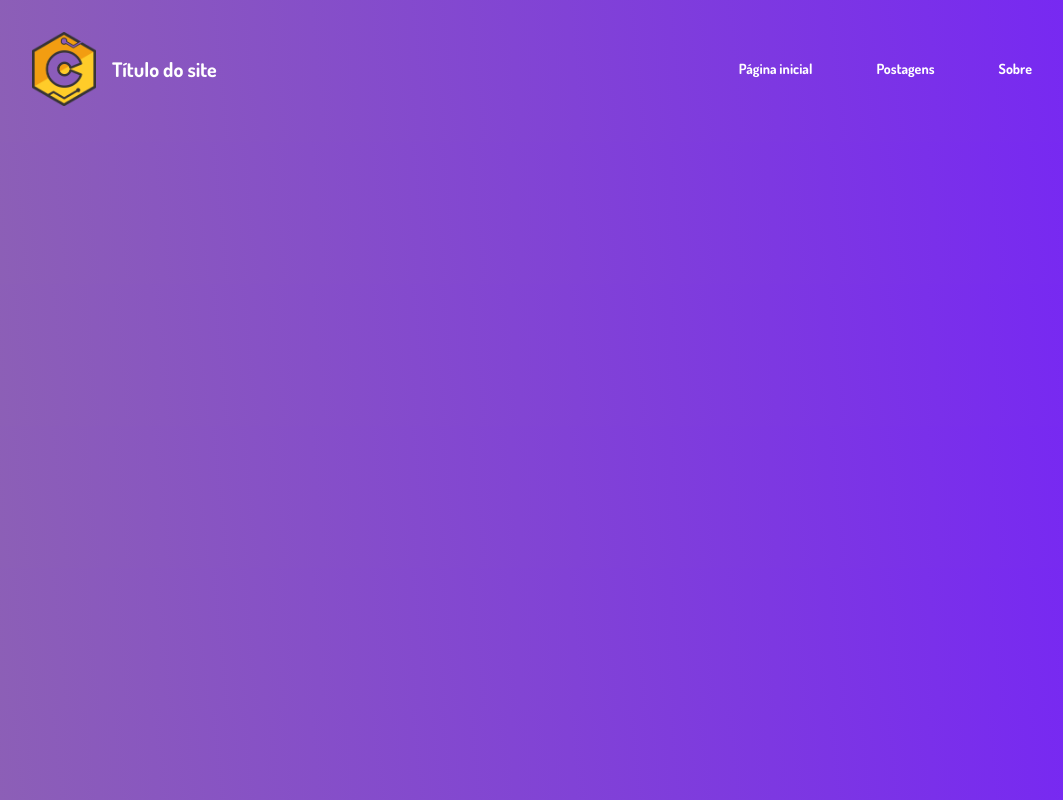
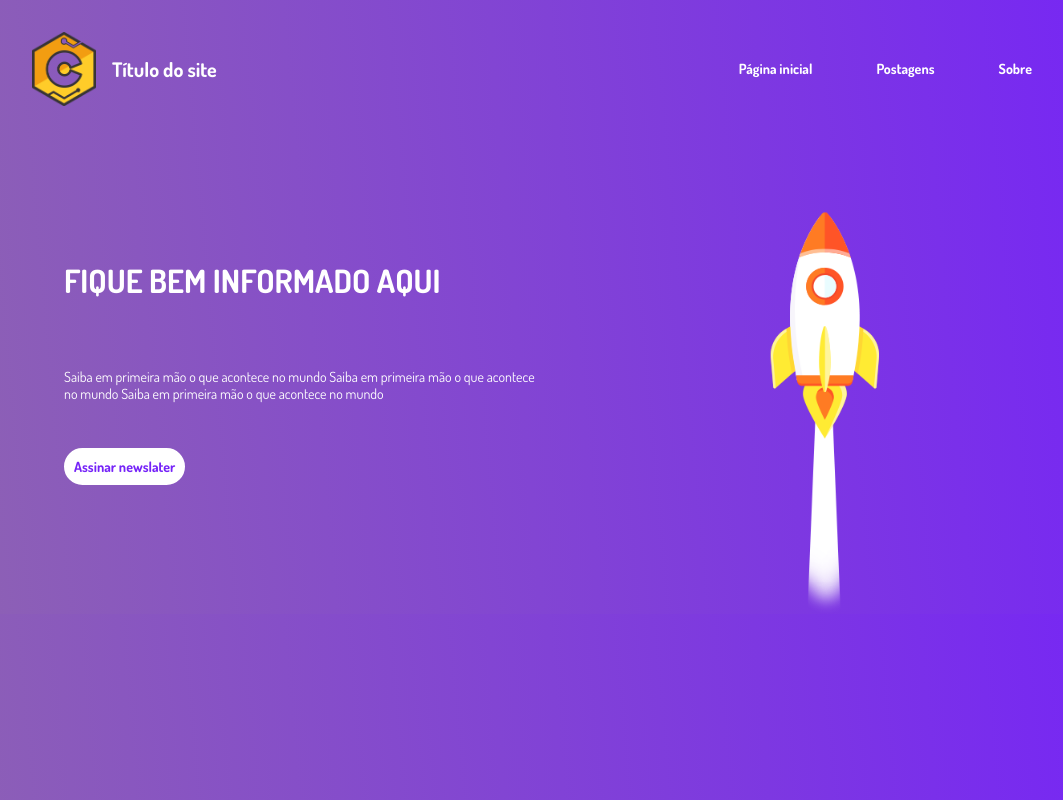
Before and after one commit to leandrogwn/desafio-angular, an Angular app: page / in a window 1280 px wide. Shown: the whole page, without its empty margins (96-1159 px from the left). Built offline with nearby package versions, Linux system fonts and the light colour scheme.

Commit message:
feet: componente inicial e estilização.

```diff
--- a/src/app/app.component.html
+++ b/src/app/app.component.html
@@ -1,2 +1,3 @@
 <app-sidebar></app-sidebar>
+<app-inicial></app-inicial>
 <router-outlet></router-outlet>
--- a/src/app/app.module.ts
+++ b/src/app/app.module.ts
@@ -4,11 +4,13 @@ import { NgModule } from '@angular/core';
 import { AppRoutingModule } from './app-routing.module';
 import { AppComponent } from './app.component';
 import { SidebarComponent } from './component/sidebar/sidebar.component';
+import { InicialComponent } from './component/pagina/inicial/inicial.component';
 
 @NgModule({
   declarations: [
     AppComponent,
-    SidebarComponent
+    SidebarComponent,
+    InicialComponent
   ],
   imports: [
     BrowserModule,
--- /dev/null
+++ b/src/app/component/pagina/inicial/inicial.component.css
@@ -0,0 +1,25 @@
+.container{
+    display: flex;
+}
+
+.text{
+    width: 50%;
+    display: flex;
+    margin: 32px;
+    flex-direction: column;
+    justify-content: center;
+    align-items: flex-start;
+    gap: 32px;
+}
+
+.images{
+    width: 50%;
+    display: flex;
+    flex-wrap: wrap;
+    justify-content: center;
+    align-content: flex-end;
+}
+
+.images img{
+    height: 80%;
+}
--- /dev/null
+++ b/src/app/component/pagina/inicial/inicial.component.html
@@ -0,0 +1,10 @@
+<div class="container">
+  <div class="text">
+    <h1>FIQUE BEM INFORMADO AQUI</h1>
+    <p>Saiba em primeira mão o que acontece no mundo Saiba em primeira mão o que acontece no mundo Saiba em primeira mão o que acontece no mundo</p>
+    <a class="btn-primary">Assinar newslater</a>
+  </div>
+  <div class="images">
+    <img src="assets/images/logo/foguete.png" alt="Imagem foguete">
+  </div>
+</div>
--- /dev/null
+++ b/src/app/component/pagina/inicial/inicial.component.ts
@@ -0,0 +1,15 @@
+import { Component, OnInit } from '@angular/core';
+
+@Component({
+  selector: 'app-inicial',
+  templateUrl: './inicial.component.html',
+  styleUrls: ['./inicial.component.css']
+})
+export class InicialComponent implements OnInit {
+
+  constructor() { }
+
+  ngOnInit() {
+  }
+
+}
--- a/src/styles.css
+++ b/src/styles.css
@@ -2,7 +2,7 @@
 
 body{
     background-image: linear-gradient(85deg, #8e64b1, #7523f8);
-    margin: 32px 10% 32px 10%;
+    margin: 32px 10% 0 10%;
 }
 
 @font-face {
@@ -51,3 +51,41 @@ a:hover{
     font-weight: 700;
     color: #fff;
 }
+
+h1{
+    font-family: 'Dosis';
+    font-size: 32px;
+    font-weight: 700;
+    color: #fff;
+}
+
+p{
+    font-family: 'Dosis';
+    font-size: 14px;
+    font-weight: 400;
+    color: #fff;
+}
+
+.btn-primary{
+    background-color: #fff;
+    color: #7523f8;
+    border-radius: 20px;
+    padding: 8px;
+    font-family: 'Dosis';
+    font-size: 14px;
+    font-weight: 700;
+    cursor: pointer;
+    border: 2px solid #fff;
+}
+
+.btn-primary:hover{
+    background-color: #fff;
+    color: #7523f8;
+    border-radius: 20px;
+    padding: 8px;
+    font-family: 'Dosis';
+    font-size: 14px;
+    font-weight: 700;
+    cursor: pointer;
+    border: 2px solid yellow;
+}
```
Also changed, not shown: src/assets/images/logo/foguete.png (added), 1 other file (tests, documents, lock files or other folders).
